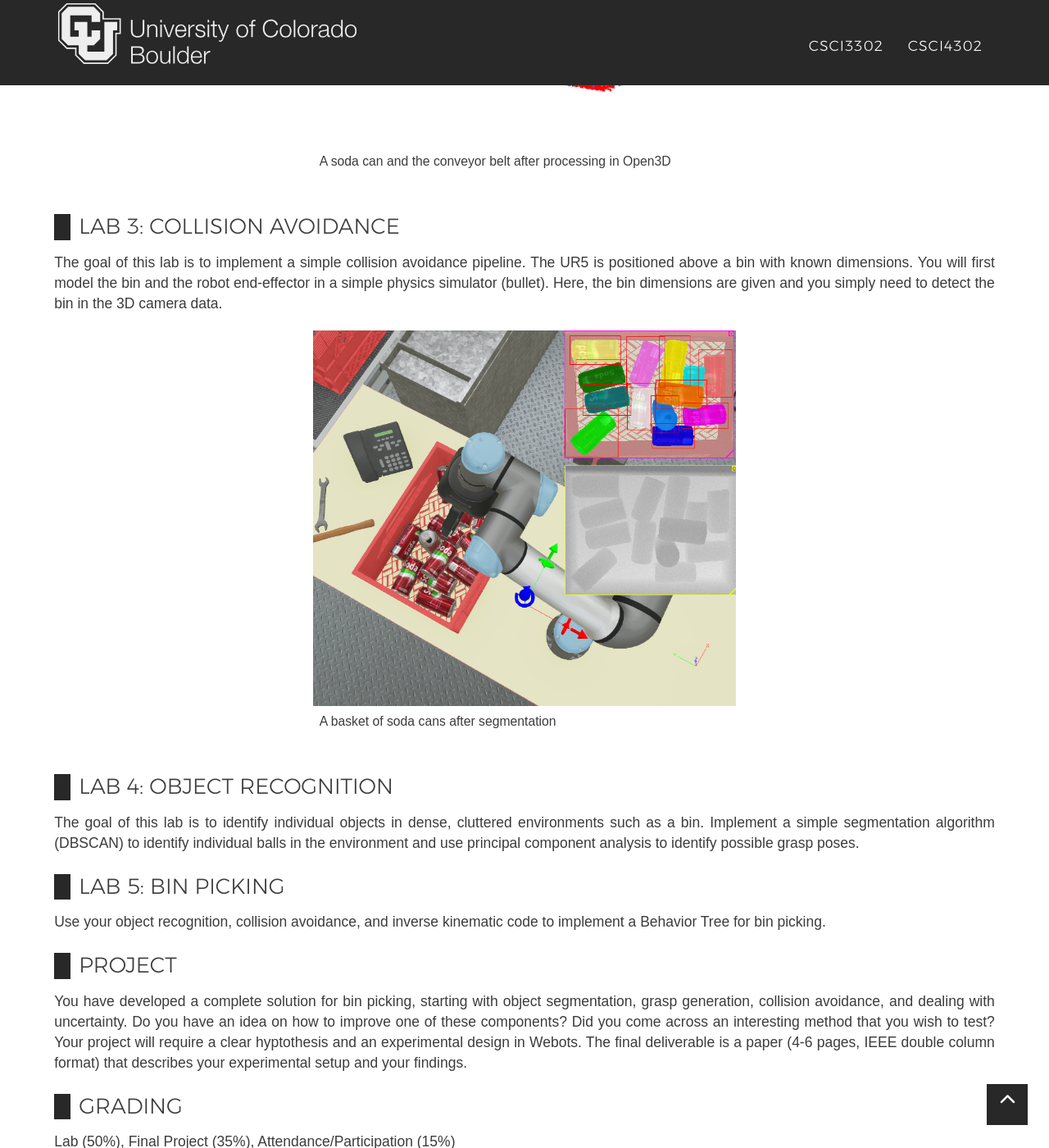
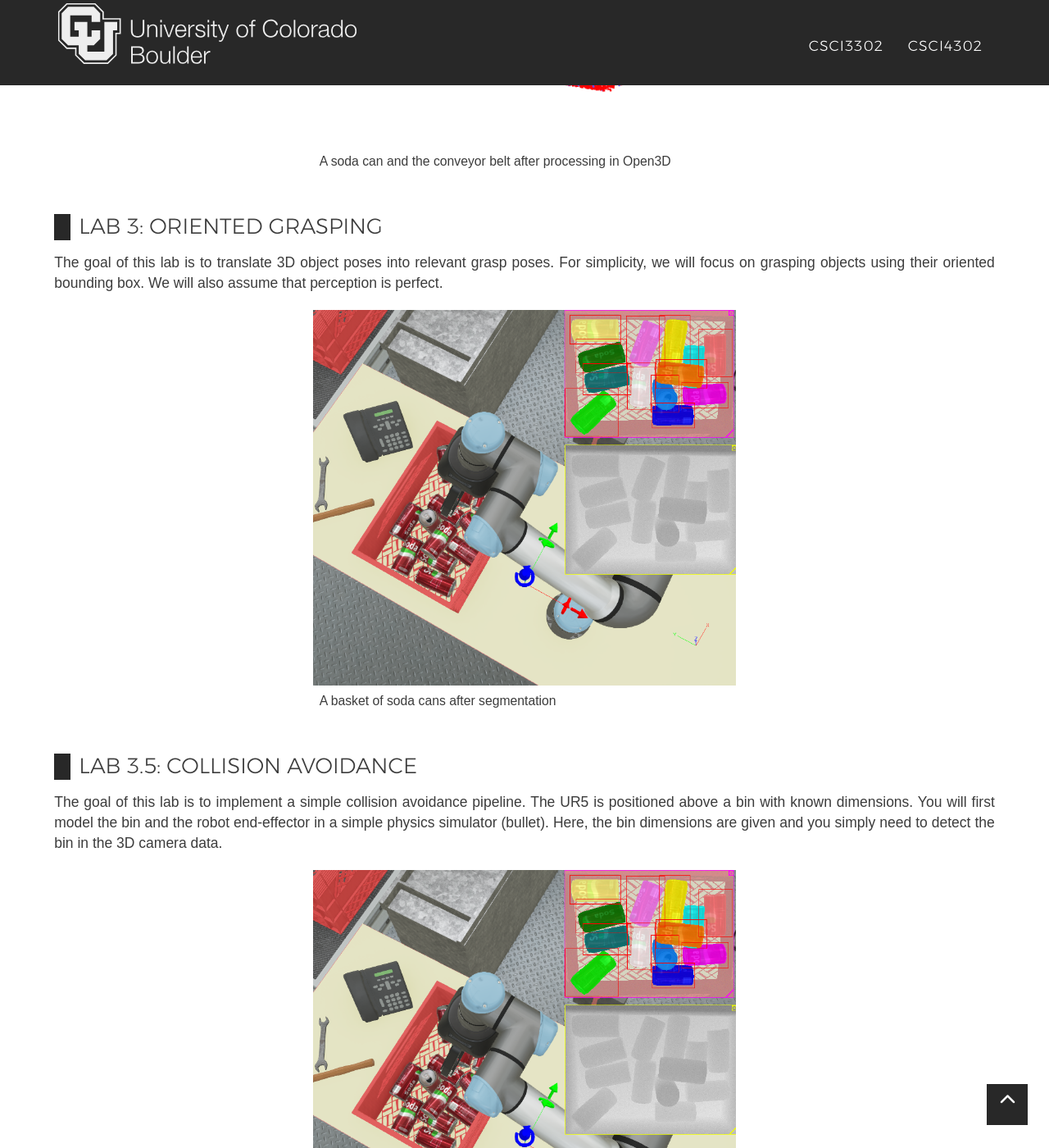
Before and after one commit to Introduction-to-Autonomous-Robots/Introduction-to-Autonomous-Robots.github.io, a Jekyll site: the page built from csci4302.html, in a window 1280 px wide and 1400 px high, scrolled down 3402 px. Shown: the whole window at 82% size. Built offline with Jekyll 4.4.1, drawn with Linux system fonts in a browser that asks for light colours; nearby versions of some CDN libraries; some web fonts are replaced; some of the changed text lies outside the part shown.

Commit message:
lab 3 updated

```diff
--- a/csci4302.html
+++ b/csci4302.html
@@ -28,7 +28,7 @@
 | 4   | Forces | Chapter 4 | Inverse kinematics |
 | 5   | Grasping | Chapter 5 | [Grasping]({% post_url labs/advanced/2022-02-06-Lab_2_Point_Clouds %}) |
 | 6   | Actuation for manipulation | Chapter 6, ["Systems, devices, components, and methods for a compact robotic gripper with palm-mounted sensing, grasping, and computing devices and components." U.S. Patent No. 11,148,295](https://patents.google.com/patent/US11148295B2/en) | Grasping |
-| 7   | Sensors for manipulation | Chapter 7 | [Collision avoidance]({% post_url labs/advanced/2022-02-24-Lab_3_Collision_Avoidance %}) |
+| 7   | Sensors for manipulation | Chapter 7 | [Oriented grasping]({% post_url labs/advanced/2022-02-24-Lab_3_Oriented_Grasping %}) |
 | 8   | Vision for manipulation | Chapter 8 | Collision avoidance |
 | 9   | Features: segmentation and PCA | Chapter 9, Section B.5 | Object recognition |
 | 10  | Task execution using Behavior Trees | Chapter 11 | Object recognition |
@@ -51,13 +51,20 @@
 The goal of this lab is to implement basic inverse kinematics that allows a Universal Robot UR5 to move from point to point following the shortest path in Cartesian and Joint space (akin to the "moveL" and "moveJ" that the real UR5 API provides). You will first implement a closed-form solution of the UR5's inverse kinematics and then implement a basic trajectory following algorithm. These commands will be demonstrated by moving the robot above a red ball placed underneath it. This will require mounting a stereo camera at the robot's end-effector and implementation of basic image processing routines.
 
 {% include image.html url="labs/UR5IK.png" max-width="45%" description="A UR5e robot" %}
-## Lab 2: Grasping
+## Lab 2: Simple Grasping
 
 The goal of this lab is to implement basic point cloud processing algorithms to detect and localize the cans as they come on the conveyor belt. This lab requires a working implementation of inverse kinematics, trajectory controller, and state machine from labs 0 and 1.
 
 {% include image.html url="labs/canpcl.png" max-width="45%" description="A soda can and the conveyor belt after processing in Open3D" %}
 
-## Lab 3: Collision avoidance
+## Lab 3: Oriented Grasping
+
+The goal of this lab is to translate 3D object poses into relevant grasp poses. For simplicity, we will focus on grasping objects using their oriented bounding box.
+We will also assume that perception is perfect.
+
+{% include image.html url="labs/cansegmentation.png" max-width="45%" description="A basket of soda cans after segmentation" %}
+
+## Lab 3.5: Collision avoidance
 
 The goal of this lab is to implement a simple collision avoidance pipeline. The UR5 is positioned above a bin with known dimensions. You will first model the bin and the robot end-effector in a simple physics simulator (bullet). Here, the bin dimensions are given and you simply need to detect the bin in the 3D camera data.
 
```
